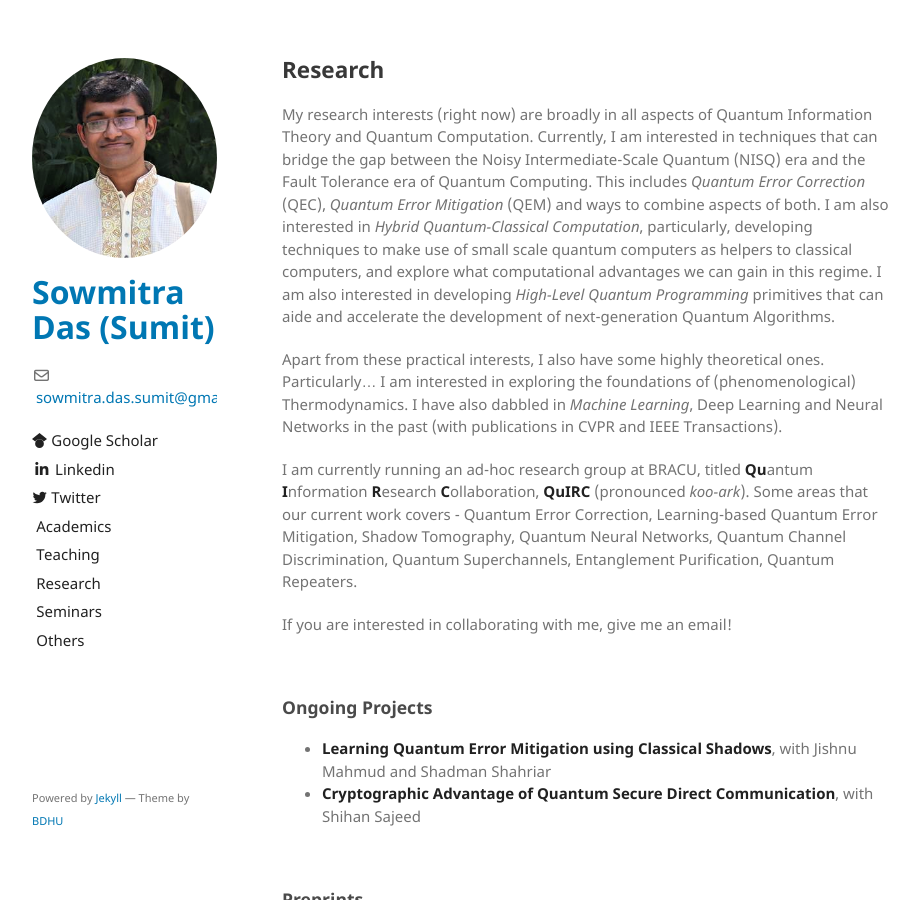
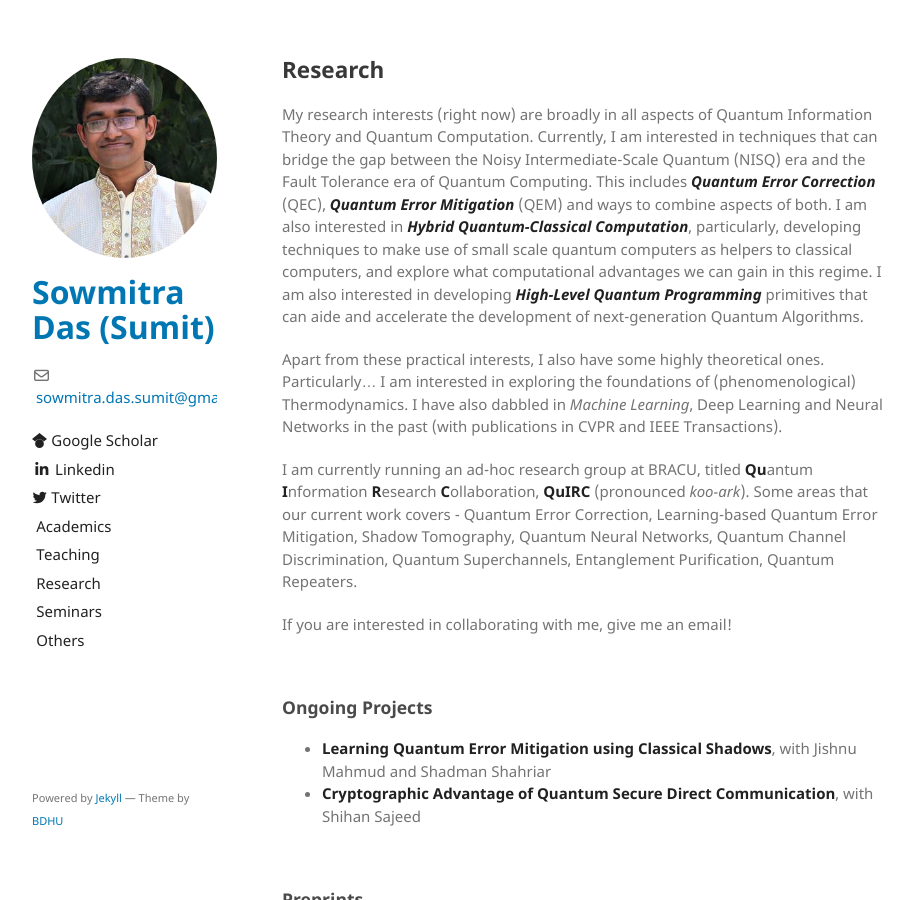
Before and after one commit to sowmitra-das-sumit/sowmitra-das-sumit.github.io, a Jekyll site: the page built from research.md, in a window 1280 px wide and 900 px high. Shown: the whole window, without its empty margins (178-1097 px from the left). Built offline with Jekyll 4.4.1, drawn with Linux system fonts in a browser that asks for light colours; the repository's description, which GitHub fills in, is left out; our own code applies the rules of GitHub Pages for plain Markdown files.

Commit message:
Update research.md

```diff
--- a/research.md
+++ b/research.md
@@ -4,7 +4,7 @@ layout: default
 
 ## Research
 
-My research interests (right now) are broadly in all aspects of Quantum Information Theory and Quantum Computation. Currently, I am interested in techniques that can bridge the gap between the Noisy Intermediate-Scale Quantum (NISQ) era and the Fault Tolerance era of Quantum Computing. This includes _Quantum Error Correction_ (QEC), _Quantum Error Mitigation_ (QEM) and ways to combine aspects of both. I am also interested in _Hybrid Quantum-Classical Computation_, particularly, developing techniques to make use of small scale quantum computers as helpers to classical computers, and explore what computational advantages we can gain in this regime. I am also interested in developing _High-Level Quantum Programming_ primitives that can aide and accelerate the development of next-generation Quantum Algorithms.
+My research interests (right now) are broadly in all aspects of Quantum Information Theory and Quantum Computation. Currently, I am interested in techniques that can bridge the gap between the Noisy Intermediate-Scale Quantum (NISQ) era and the Fault Tolerance era of Quantum Computing. This includes **_Quantum Error Correction_** (QEC), **_Quantum Error Mitigation_** (QEM) and ways to combine aspects of both. I am also interested in **_Hybrid Quantum-Classical Computation_**, particularly, developing techniques to make use of small scale quantum computers as helpers to classical computers, and explore what computational advantages we can gain in this regime. I am also interested in developing **_High-Level Quantum Programming_** primitives that can aide and accelerate the development of next-generation Quantum Algorithms.
 
 Apart from these practical interests, I also have some highly theoretical ones. Particularly... I am interested in exploring the foundations of (phenomenological) Thermodynamics. I have also dabbled in _Machine Learning_, Deep Learning and Neural Networks in the past (with publications in CVPR and IEEE Transactions).
 
```
